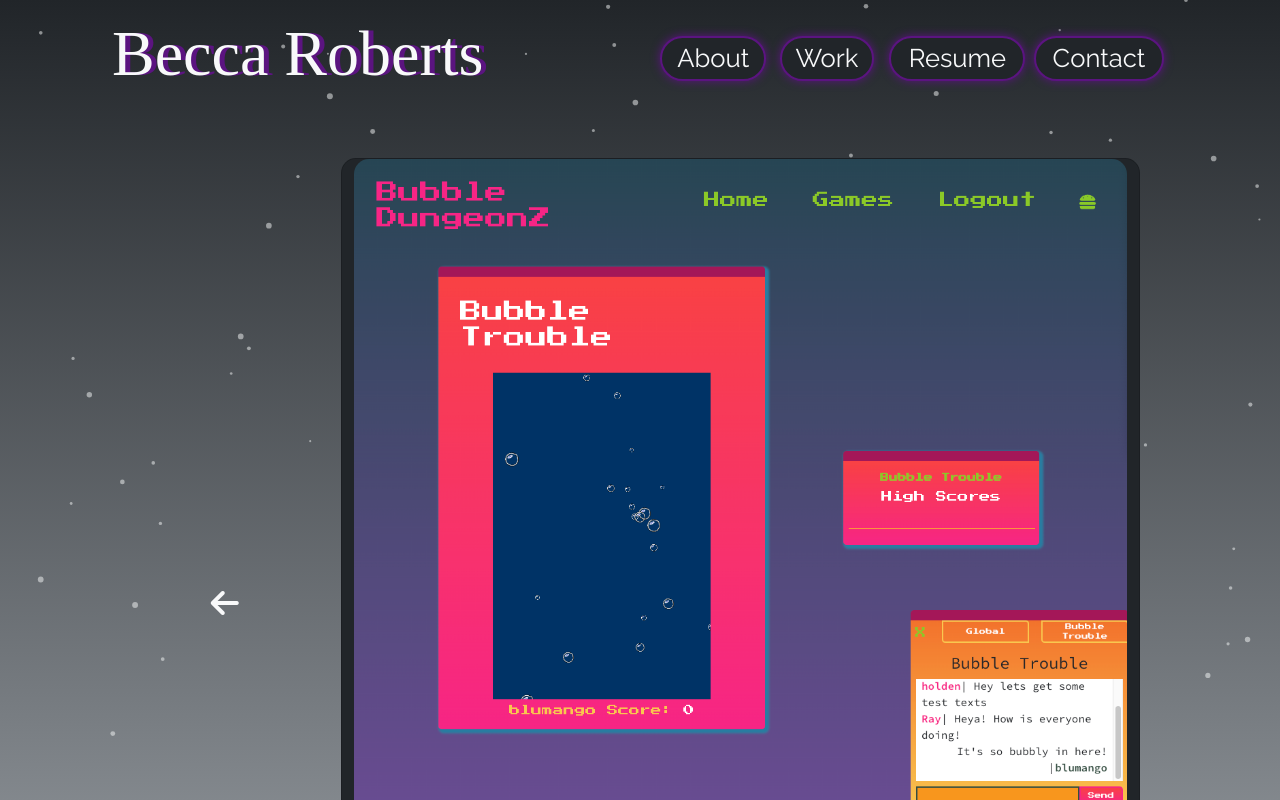
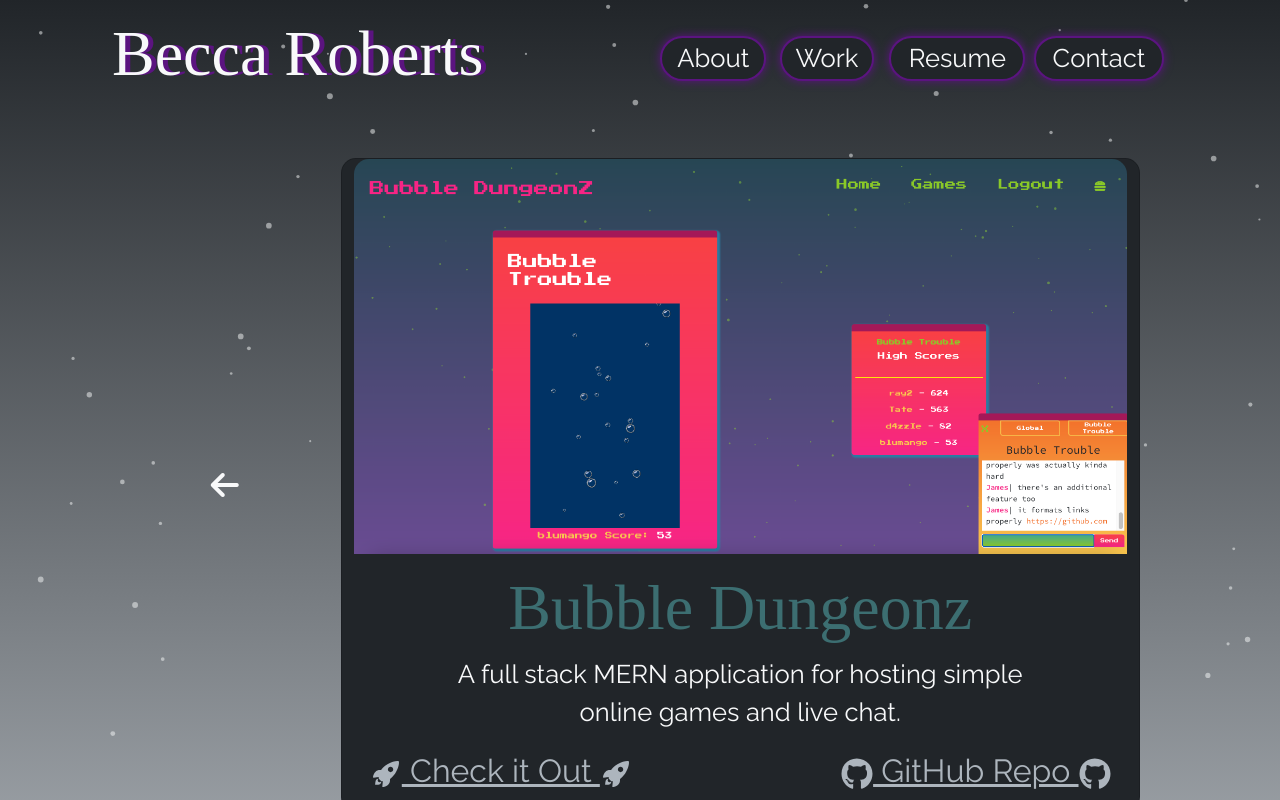
Before and after one commit to relero90/broberts-professional-portfolio, a React (Create React App) app in the folder professional-portfolio/: page /professional-portfolio-site/work in a window 1280 px wide. Shown: the top 800 px of the page. Built offline with nearby package versions, Linux system fonts and the light colour scheme; the HTML template or start-up script is replaced by a standard one; a web font is replaced by a local one.

Commit message:
added description field to project cards

```diff
--- a/professional-portfolio/src/pages/projects/Project.css
+++ b/professional-portfolio/src/pages/projects/Project.css
@@ -56,10 +56,22 @@
   width: 100%;
 }
 
+.cardTextDiv {
+  display: flex;
+  flex-direction: column;
+}
+
 .title {
   font-family: "Petit Formal Script";
+  color: var(--success);
+  font-size: 5vw;
+}
+
+.projectDescription {
   color: var(--light1);
-  font-size: 5vw;
+  font-size: 2vw;
+  width: 80%;
+  align-self: center;
 }
 
 .linkDiv {
--- a/professional-portfolio/src/pages/projects/Project.js
+++ b/professional-portfolio/src/pages/projects/Project.js
@@ -1,6 +1,8 @@
 import React, { useState } from "react";
 import "./Project.css";
 import projects from "./data.js";
+import { FaGithub } from "react-icons/fa";
+import { IoIosRocket } from "react-icons/io";
 
 function Project() {
   const [project, setProject] = useState(projects[0]);
@@ -40,18 +42,17 @@ function Project() {
           src={project.imagePath}
           alt={project.alt}
         ></img>
-        <div className="card-body text-center">
+        <div className="card-body text-center cardTextDiv">
           <h5 className="card-title title">{project.title}</h5>
-          <p className="projectLinks card-text">
+          <p className="projectDescription">{project.description}</p>
+          <div className="linkDiv">
             <a className="projectLinks" target="_blank" href={project.appLink}>
-              Check it Out
+              <IoIosRocket /> Check it Out <IoIosRocket />
             </a>
-          </p>
-          <p className="projectLinks card-text">
             <a className="projectLinks" target="_blank" href={project.gitHub}>
-              GitHub Repository
+              <FaGithub /> GitHub Repo <FaGithub />
             </a>
-          </p>
+          </div>
         </div>
       </div>
       <button className="galleryBtn" onClick={displayNextProject}>
--- a/professional-portfolio/src/pages/projects/data.js
+++ b/professional-portfolio/src/pages/projects/data.js
@@ -11,6 +11,8 @@ const projects = [
     imagePath: bubbleDungeonz,
     alt: "Bubble Dungeonz is a game hosting platform that includes user authentication and a chat feature.",
     title: "Bubble Dungeonz",
+    description:
+      "A full stack MERN application for hosting simple online games and live chat.",
     appLink: "https://bubbledungeonz.herokuapp.com/",
     gitHub: "https://github.com/l1keafox/bubbleDungeonz",
   },
@@ -19,6 +21,8 @@ const projects = [
     imagePath: kissTheCook,
     alt: "The Kiss the Cook app features a title header and navigation bar aside. The screenshot shows the All Recipes page which includes clickable recipe cards with embedded images and titles.",
     title: "Kiss the Cook",
+    description:
+      "A full stack recipe app for the blog-averse home cook featuring a MySQL database, ExpressJS server, Node, and Handlebars template engine.",
     appLink: "https://kiss-the-cook.herokuapp.com/",
     gitHub: "https://github.com/madrodgerflynn/Kiss_The_Cook",
   },
@@ -26,35 +30,38 @@ const projects = [
     index: 2,
     imagePath: employeeTracker,
     alt: "This is a command line app designed to help business owners view and manage employee data for departments, roles, and employees to more easily organize and plan. The user can add information to and delete information from the SQL database. Existing data for departments, roles, or employees can be viewed as a formatted table in the command line.",
-    title: "MySql Employee Tracker App",
+    title: "MySQL Employee Tracker App",
+    description:
+      "A command-line application that establishes and manages a company's MySQL database using NodeJS and the Inquirer npm package.",
     appLink:
       "https://external.ink/?to=/watch.screencastify.com/v/IIiLumMhl7kYC7Hjg83M",
     gitHub: "https://github.com/relero90/employee-tracker-app",
   },
-  {
-    index: 3,
-    imagePath: readmeGen,
-    alt: "This is an app designed to dynamically create README.md files based on user inputs. The generated files will include a title, description, and table of contents with links to each of the following sections: Installation, Usage, Licensing, Credits, How to Contribute, Testing, Questions",
-    title: "Command-Line README Generator",
-    appLink: "https://watch.screencastify.com/v/PtzbW6oYx0rRvAcWve01",
-    gitHub: "https://github.com/relero90/README-generator",
-  },
-  {
-    index: 4,
-    imagePath: weatherApp,
-    alt: "This is an app that allows a user to enter a city of her/his choice and receive current and forecast weather conditions information for that city. Current weather information provided includes temperature, wind speed, humidity, and UV index (dynamically color-coded for severity). Forecast weather information is available for 5 days and includes temperature, wind speed, humidity, and feels like. The app stores user search history in localStorage and renders buttons to allow easy access for old search results. Simply click on a pink search history button to view current and forecast conditions for that city",
-    title: "Weather App",
-    appLink: "https://relero90.github.io/bc-weather-app/",
-    gitHub: "https://github.com/relero90/bc-weather-app",
-  },
-  {
-    index: 5,
-    imagePath: brewfinder,
-    alt: "The Brewfinder app features a title header, a search aside, a brewery display, and a weather forecaster. Users can enter a city and state and click a button to view randomized brewery data for that city.",
-    title: "Brewfinder",
-    appLink: "https://relero90.github.io/brewfinder/",
-    gitHub: "https://github.com/relero90/brewfinder",
-  },
+  // {
+  //   index: 3,
+  //   imagePath: readmeGen,
+  //   alt: "This is an app designed to dynamically create README.md files based on user inputs. The generated files will include a title, description, and table of contents with links to each of the following sections: Installation, Usage, Licensing, Credits, How to Contribute, Testing, Questions",
+  //   title: "Command-Line README Generator",
+  //   description: "",
+  //   appLink: "https://watch.screencastify.com/v/PtzbW6oYx0rRvAcWve01",
+  //   gitHub: "https://github.com/relero90/README-generator",
+  // },
+  // {
+  //   index: 4,
+  //   imagePath: weatherApp,
+  //   alt: "This is an app that allows a user to enter a city of her/his choice and receive current and forecast weather conditions information for that city. Current weather information provided includes temperature, wind speed, humidity, and UV index (dynamically color-coded for severity). Forecast weather information is available for 5 days and includes temperature, wind speed, humidity, and feels like. The app stores user search history in localStorage and renders buttons to allow easy access for old search results. Simply click on a pink search history button to view current and forecast conditions for that city",
+  //   title: "Weather App",
+  //   appLink: "https://relero90.github.io/bc-weather-app/",
+  //   gitHub: "https://github.com/relero90/bc-weather-app",
+  // },
+  // {
+  //   index: 5,
+  //   imagePath: brewfinder,
+  //   alt: "The Brewfinder app features a title header, a search aside, a brewery display, and a weather forecaster. Users can enter a city and state and click a button to view randomized brewery data for that city.",
+  //   title: "Brewfinder",
+  //   appLink: "https://relero90.github.io/brewfinder/",
+  //   gitHub: "https://github.com/relero90/brewfinder",
+  // },
 ];
 
 export default projects;
```
Also changed, not shown: professional-portfolio/src/pages/projects/images/bubble-dungeonz.png.
